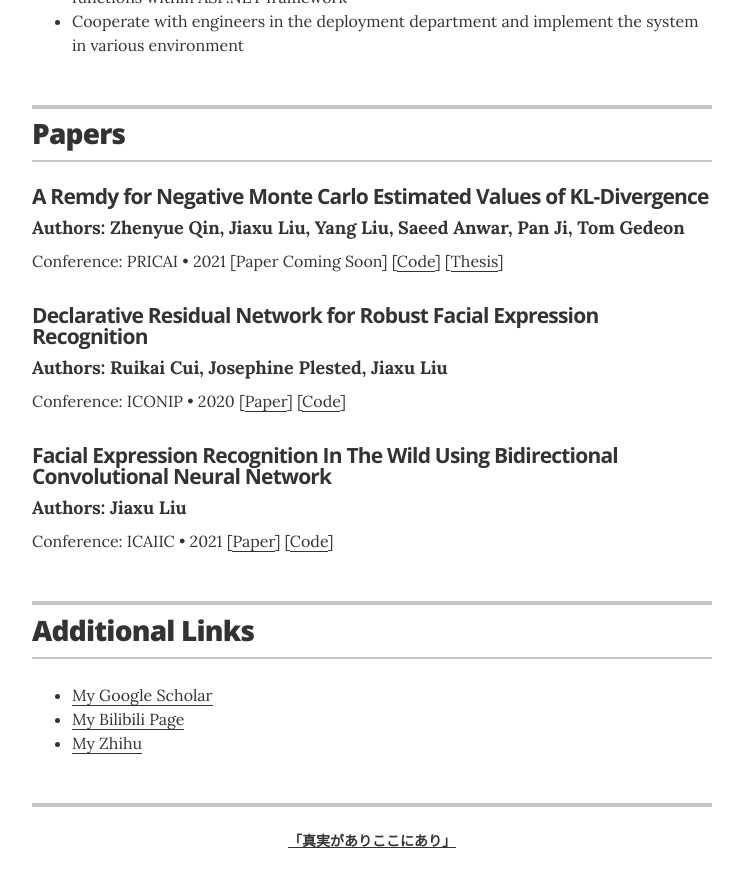
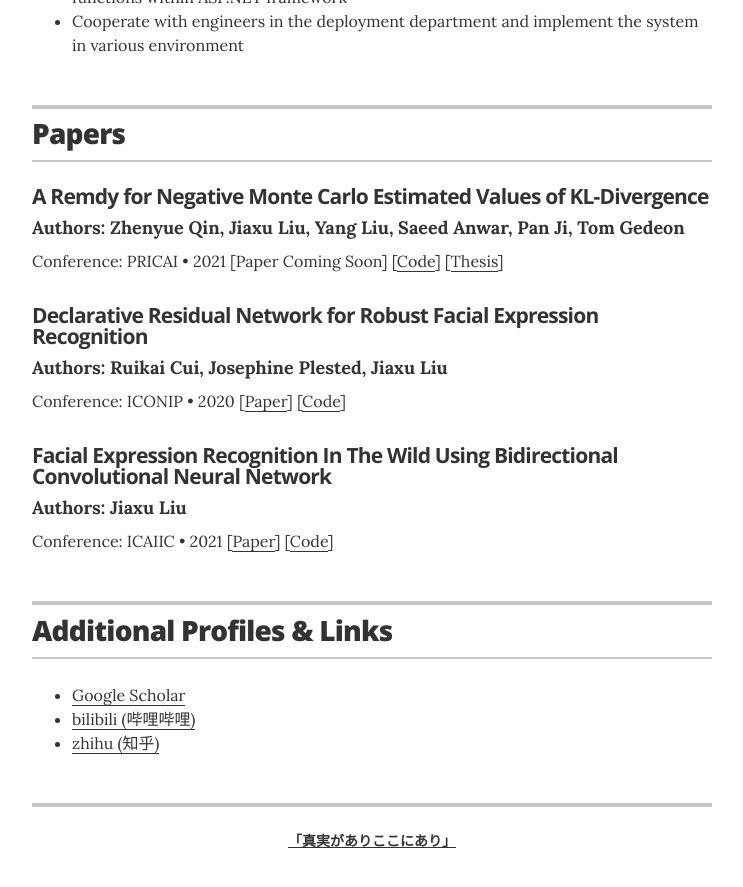
Before and after one commit to ljxw88/ljxw88.github.io, a Jekyll site: the page built from index.html, in a window 1280 px wide and 900 px high, scrolled down 2305 px. Shown: the top 887 px of the window, without its empty margins (268-1011 px from the left). Built offline with Jekyll 4.4.1, drawn with Linux system fonts in a browser that asks for light colours; comment, search, counter and statistics services are not loaded.

Commit message:
add links

```diff
--- a/_data/links.yml
+++ b/_data/links.yml
@@ -1,7 +1,7 @@
 # links
 - url: "https://scholar.google.com/citations?user=phtNTmAAAAAJ"
-  description: My Google Scholar
+  description: Google Scholar
 - url: "https://space.bilibili.com/1297929"
-  description: My Bilibili Page
+  description: bilibili (哔哩哔哩)
 - url: "https://www.zhihu.com/people/dong-jing-zi-lai-shui-64"
-  description: My Zhihu
+  description: zhihu (知乎)
--- a/_layouts/resume.html
+++ b/_layouts/resume.html
@@ -322,7 +322,7 @@
       <section class="content-section">
 
         <header class="section-header">
-          <h2>Additional Links</h2>
+          <h2>Additional Profiles & Links</h2>
         </header>
 
         <div class="resume-item">
```
